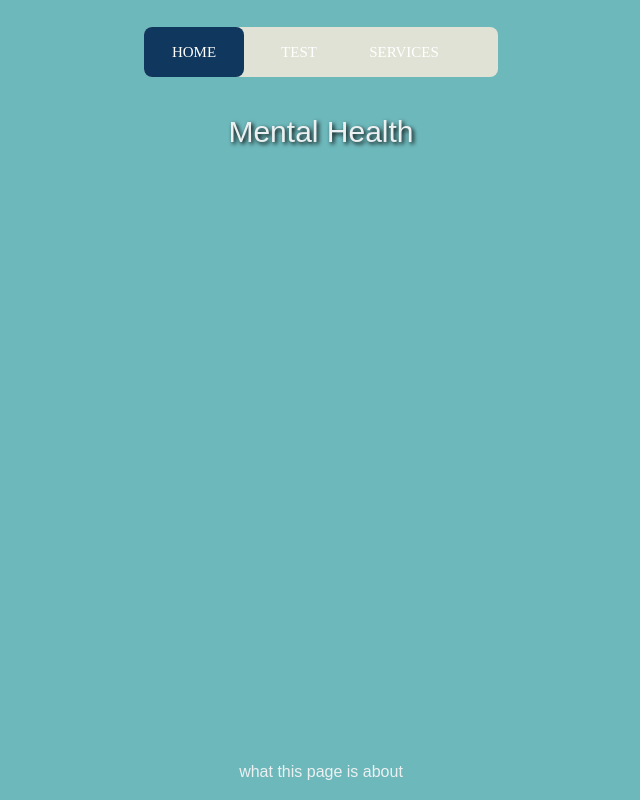
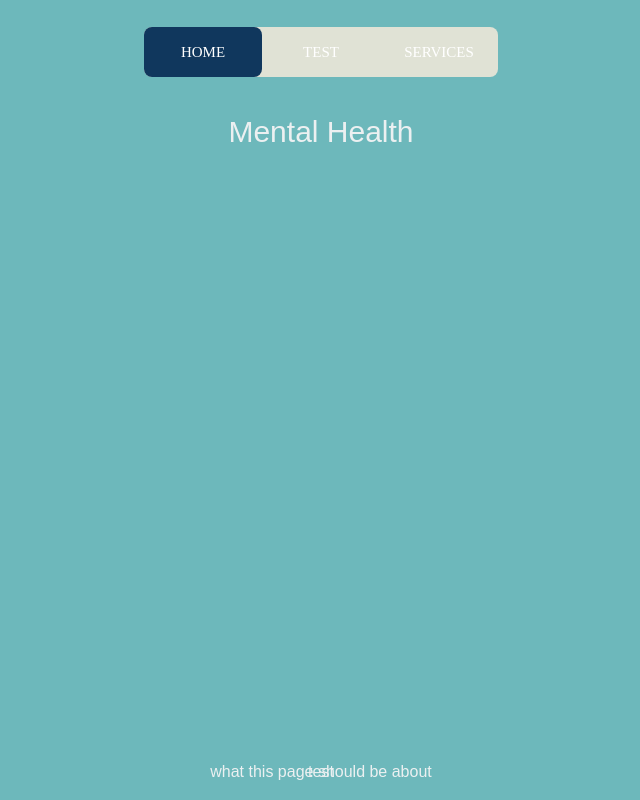
Before and after one commit to rcereno/slo-hacks-lite-project, a plain HTML site: page spweb.html in a window 1280 px wide. Shown: the whole page, without its empty margins (319-959 px from the left). Drawn offline with Linux system fonts and the light colour scheme.

Commit message:
fixed size of menu

```diff
--- a/spweb.html
+++ b/spweb.html
@@ -22,12 +22,10 @@
 
         <h1>Mental Health</h1>
 
-        <p> what this page is about </p>
-
+        <p>test</p>
+        <p>what this page should be about</p>
 
     </div> <!--end of center div-->
-
-
 
 </body>
 
--- a/styles-contact.css
+++ b/styles-contact.css
@@ -87,33 +87,28 @@ nav .animation {
 	border-radius: 8px;
 }
 a:nth-child(1) {
-	width: 100px;
+	width: 118px;
 }
 a:nth-child(2) {
-	width: 110px;
+	width: 118px;
 }
 a:nth-child(3) {
-	width: 100px;
+	width: 118px;
 }
-a:nth-child(4) {
-	width: 160px;
-}
-a:nth-child(5) {
-	width: 120px;
-}
+
 nav .start-home, a:nth-child(1):hover~.animation {
-	width: 100px;
+	width: 118px;
 	left: 0;
 	background-color: #10375d;
 }
 nav .start-about, a:nth-child(2):hover~.animation {
-	width: 110px;
-	left: 100px;
+	width: 118px;
+	left: 118px;
 	background-color: #10375d;
 }
 nav .start-blog, a:nth-child(3):hover~.animation {
-	width: 100px;
-	left: 210px;
+	width: 118px;
+	left: 236px;
 	background-color: #10375d;
 }
 /* nav .start-portefolio, a:nth-child(4):hover~.animation {
@@ -139,7 +134,6 @@ h1 {
 	text-align: center;
 	font-size: 30px;
 	color: #ecf0f1;
-	text-shadow: 2px 2px 4px #000000;
 	font-family: Arial, Helvetica, sans-serif;
 }
 
```
